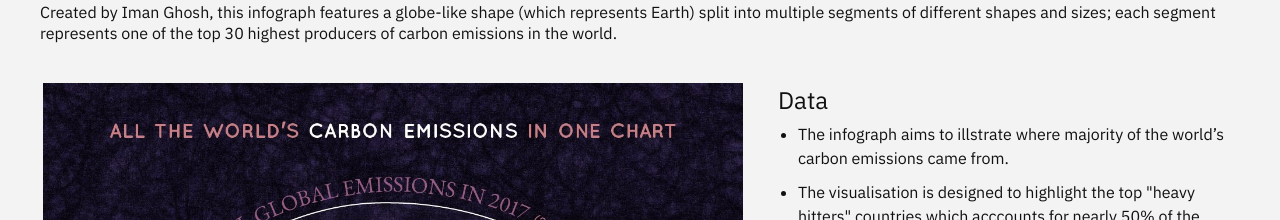
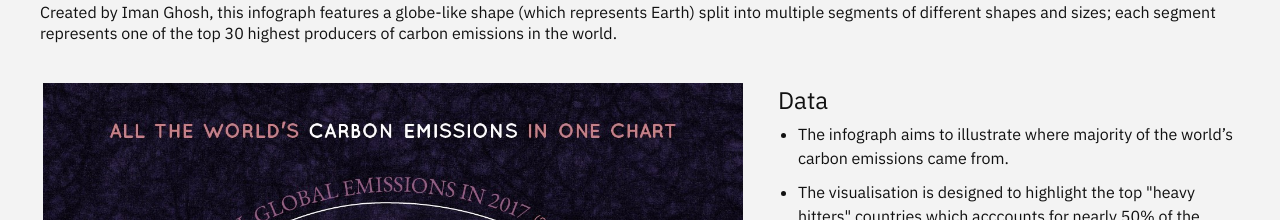
Before and after one commit to 1702538/CSC3007-project, a React (Create React App) app: page / in a window 1280 px wide. Shown: the part 1020-1240 px from the top of the page. Built offline with nearby package versions, Linux system fonts and the light colour scheme.

Commit message:
Update MilestoneOneComponent.js

```diff
--- a/src/Components/MilestoneOneComponent.js
+++ b/src/Components/MilestoneOneComponent.js
@@ -118,7 +118,7 @@ function MilestoneOne() {
                 </h2>
                 <ul>
                   <li>
-                    The infograph aims to illstrate where majority of the
+                    The infograph aims to illustrate where majority of the
                     world’s carbon emissions came from.
                   </li>
                   <li>
```
